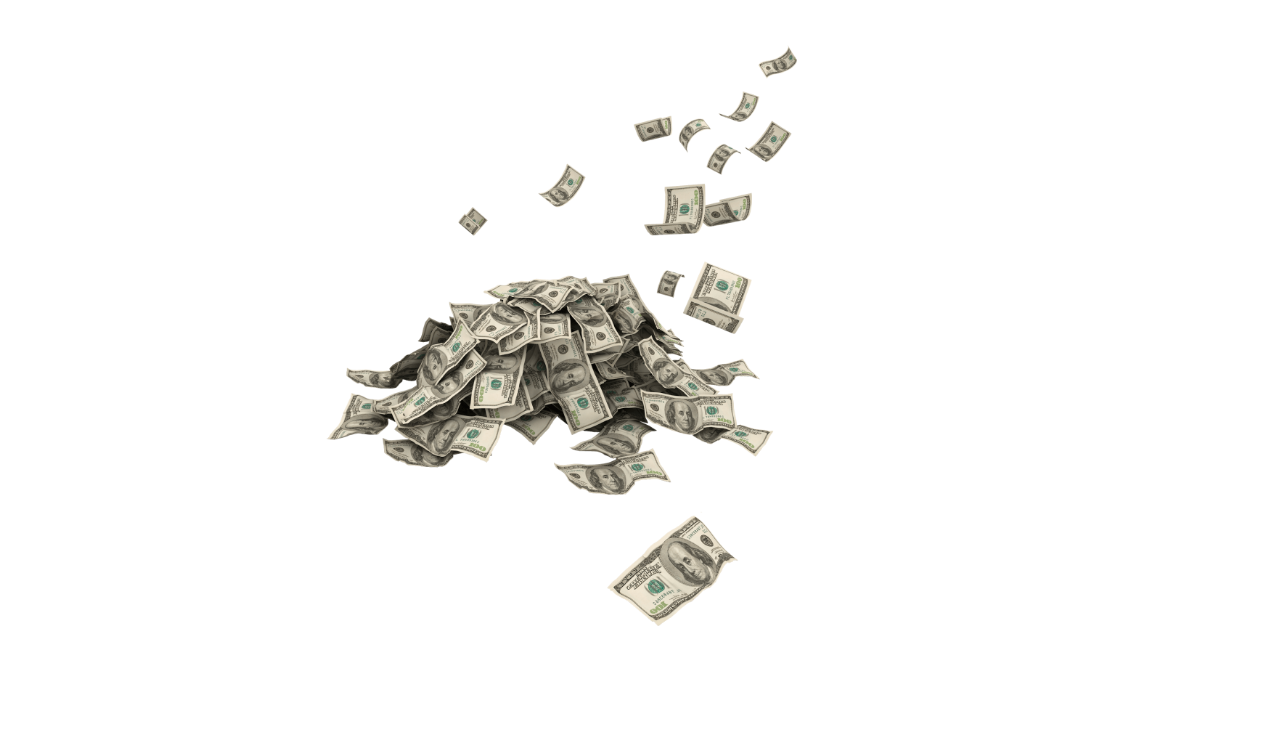
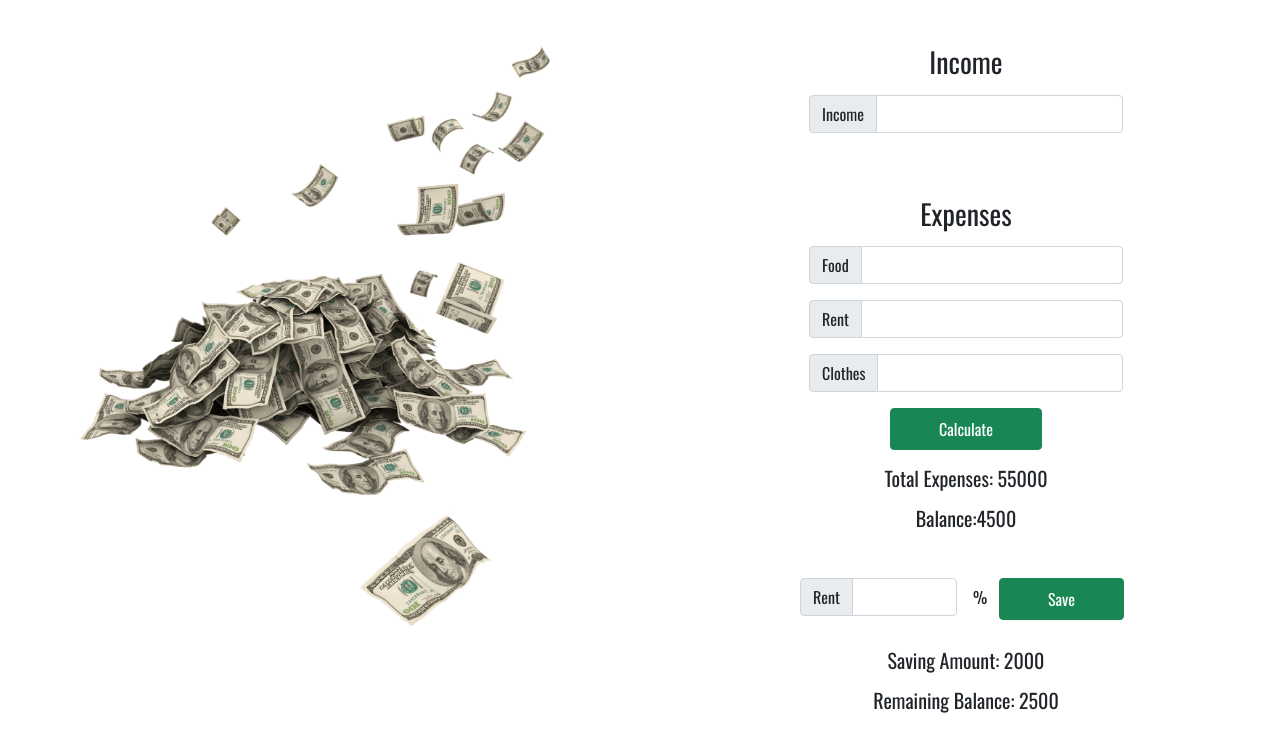
Before and after one commit to Abir-Rahaman/Money-Tracking-Simple-Website-Using-Javascript, a plain HTML site: page index.html in a window 1280 px wide. Shown: the part 131-882 px from the top of the page. Before the commit the page ends 800 px from the top, so only its background shows below. Drawn offline with nearby package versions, Linux system fonts and the light colour scheme; a web font is replaced by a local one.

Commit message:
ui section done

```diff
--- a/index.html
+++ b/index.html
@@ -22,17 +22,94 @@
 
 </head>
 <body>
+    <!-- main-section-start -->
 
-    <main id="container ">
-        <h1 class="text-center pt-5" >Personal <span class="color">Money</span> Treasure</h1>
+    <main id="container  ">
+        <h1 class="text-center pt-5" >Personal <span class="header-text-color">Money</span> Treasure</h1>
         <section id="full-section" >
             <div class="row justify-content-around">
-                <div class="col-lg-6">
-                    <div class="banner-img mt-5 ">
+
+                <!-- banner-img-section-start -->
+
+                <div class="col-lg-6 ">
+                    <div class="banner-img mt-5 d-flex align-items-center justify-content-center">
                         <img class="w-75" src="./image/money.png" alt="">
                     </div>
                 </div>
 
+                <!-- banner-img-section-end -->
+
+                <!-- all-input-section-start -->
+
+                <!-- income-section-start -->
+
+                <div class="col-lg-6">
+                    <div class="info-section">
+                        <h3 class="text-center pt-5 mb-3"> Income </h3>
+                        <div class="d-flex justify-content-center">
+                        <div class="input-group mb-3 w-50 ">
+                            <span class="input-group-text " id="inputGroup-sizing-default">Income</span>
+                            <input type="text" class="form-control" aria-label="Sizing example input" aria-describedby="inputGroup-sizing-default">
+                          </div>
+                          </div>
+
+            <!-- income-section-end -->
+
+            <!-- Expenses-section-start -->
+
+                          <h3 class="text-center pt-5 mb-3"> Expenses </h3>
+                          <div class="d-flex justify-content-center">
+                          <div class="input-group mb-3 w-50 ">
+                            <span class="input-group-text " id="inputGroup-sizing-default">Food</span>
+                            <input type="text" class="form-control" aria-label="Sizing example input" aria-describedby="inputGroup-sizing-default">
+                          </div>
+                        </div>
+                        <div class="d-flex justify-content-center">
+
+                            <div class="input-group mb-3 w-50  ">
+                                <span class="input-group-text " id="inputGroup-sizing-default">Rent</span>
+                                <input type="text" class="form-control" aria-label="Sizing example input" aria-describedby="inputGroup-sizing-default">
+                              </div>
+                        </div>
+                        <div class="d-flex justify-content-center">
+                          <div class="input-group mb-3 w-50  ">
+                            <span class="input-group-text " id="inputGroup-sizing-default">Clothes</span>
+                            <input type="text" class="form-control" aria-label="Sizing example input" aria-describedby="inputGroup-sizing-default">
+                          </div>
+                        </div>
+                        </div>
+                        <div class="d-flex justify-content-center">
+                          <button id="calculate" type="button" class="btn btn-success px-5 py-2">Calculate</button>
+                        </div>
+                        <div class="text-center mt-3">
+                            <h5 class=" mb-3" >Total Expenses: 55000 </h5>
+                            <h5>Balance:4500</h5>
+                        </div>
+
+            <!-- Expenses-section-end -->
+
+
+            <!-- saving-section-start -->
+
+                          <div class="d-flex mt-5 d-flex justify-content-center ">
+                            <div class="input-group mb-3 w-25">
+                                <span class="input-group-text " id="inputGroup-sizing-default">Rent</span>
+                                <input type="text" class="form-control" aria-label="Sizing example input" aria-describedby="inputGroup-sizing-default">
+                              </div>
+                          <div class="px-2">
+                          <span class="px-2"> % </span>
+                          <button id="calculate" type="button" class="btn btn-success px-5 py-2">Save</button>
+                        </div>
+                        </div>
+                        <div class="text-center mt-3 mb-5">
+                            <h5 class=" mb-3" >Saving Amount: 2000  </h5>
+                            <h5>Remaining Balance: 2500 </h5>
+                      </div>
+                    </div>
+
+                     <!-- saving-section-end -->
+
+                    <!-- all-input-section-end -->
 
                     </div>
                 </div>
@@ -43,6 +120,7 @@
 
 
     </main>
+    <!-- main-section-end-->
 
 
 
--- a/style.css
+++ b/style.css
@@ -8,7 +8,7 @@ body{
     overflow-x: hidden;
 
 }
-.color{
+.header-text-color{
     color: brown;
     font-size: 60px;
 }
```
